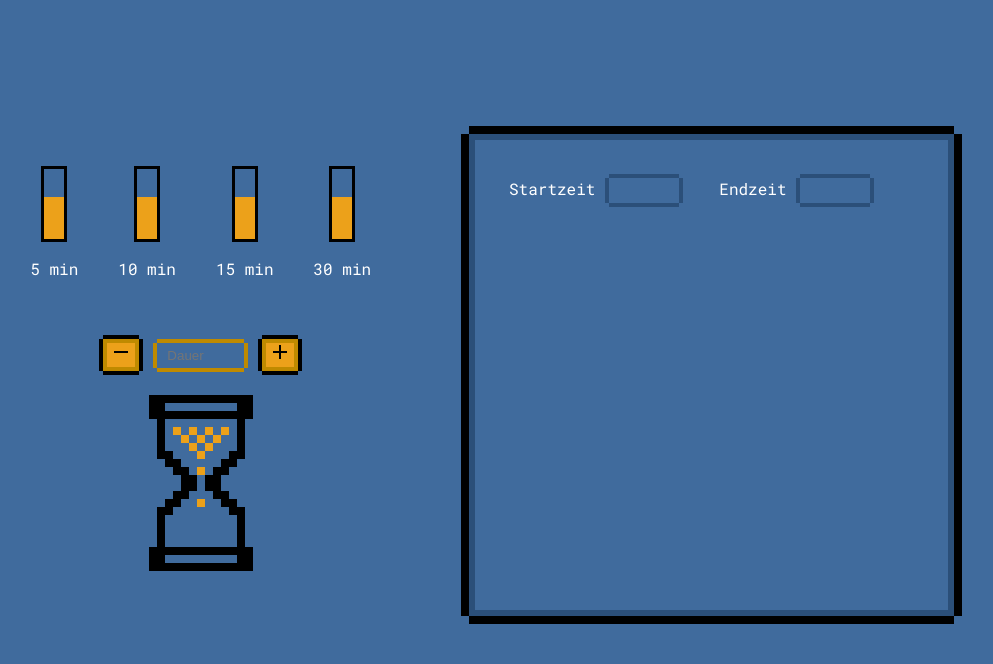
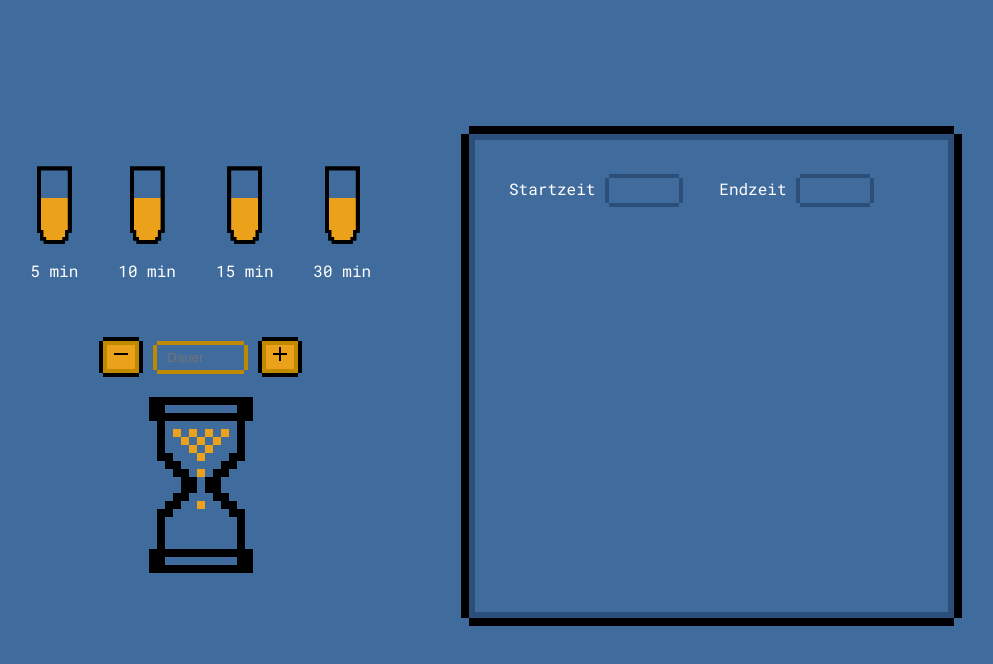
Before and after one commit to mhugen/wexC-sanduhr, a website: page src/index.html in a window 1280 px wide. Shown: the whole page, without its empty margins (184-1177 px from the left). Drawn offline with Linux system fonts and the light colour scheme; a web font is replaced by a local one.

Commit message:
style testing tubes

```diff
--- a/src/index.html
+++ b/src/index.html
@@ -16,31 +16,26 @@
     <section id="set-time">
         <div id="tubes">
             <div class="draggable tube_drag" draggable="true" data-duration="5">
-                <div class="tube" id="tube1">
+                <div class="tube-container">
+                    <div class="tube tube-border" id="tube1"></div>
                 </div>
                 <p>5 min</p>
             </div>
             <div class="draggable tube_drag" draggable="true" data-duration="10">
-                <div class="tube" id="tube2">
-                    <div class="tube-content"></div>
-                    <div class="middle-pixels"></div>
-                    <div class="bottom-pixels"></div>
+                <div class="tube-container">
+                    <div class="tube" id="tube2"></div>
                 </div>
                 <p>10 min</p>
             </div>
             <div class="draggable tube_drag" draggable="true" data-duration="15">
-                <div class="tube" id="tube3">
-                    <div class="tube-content"></div>
-                    <div class="middle-pixels"></div>
-                    <div class="bottom-pixels"></div>
+                <div class="tube-container">
+                    <div class="tube" id="tube3"></div>
                 </div>
                 <p>15 min</p>
             </div>
             <div class="draggable tube_drag" draggable="true" data-duration="30">
-                <div class="tube" id="tube4">
-                    <div class="tube-content"></div>
-                    <div class="middle-pixels"></div>
-                    <div class="bottom-pixels"></div>
+                <div class="tube-container">
+                    <div class="tube" id="tube4"></div>
                 </div>
                 <p>30 min</p>
             </div>
--- a/src/styles.css
+++ b/src/styles.css
@@ -65,14 +65,6 @@ body {
   margin: 20px;
 }
 
-#tubes {
-  display: flex;
-  flex-direction: row;
-  justify-content: center;
-  align-items: center;
-  margin: 20px;
-}
-
 /** duration **/
 .duration_group {
   justify-content: center;
@@ -100,18 +92,35 @@ body {
 }
 
 /** tube **/
+
+#tubes {
+  display: flex;
+  flex-direction: row;
+  justify-content: center;
+  align-items: center;
+  margin: 20px;
+}
+
+.tube-container {
+  position: relative;
+  width: 35px;
+  height: 78px;
+  background: black;
+  box-shadow: inset 0 0 0 5px #000000;
+  clip-path: polygon(0% 85%, 10% 85%, 10% 95%, 20% 95%, 20% 100%, 80% 100%, 80% 95%, 90% 95%, 90% 85%, 100% 85%, 100% 0%, 0% 0%);
+}
+
 .tube {
-  width: 20px;
+  background: linear-gradient( to bottom, #406B9D 0%, #406B9D 40%, #eca11a 40%, #eca11a 100%);
+  clip-path: polygon(0% 85%, 10% 85%, 10% 95%, 20% 95%, 20% 100%, 80% 100%, 80% 95%, 90% 95%, 90% 85%, 100% 85%, 100% 0%, 0% 0%);
+  z-index: 100;
+  position: absolute;
+  width: 27px;
   height: 70px;
-  background: linear-gradient(
-          to bottom,
-          #406B9D 0%,
-          #406B9D 40%,
-          #eca11a 40%,
-          #eca11a 100%);
-  border: 3px solid #000;
+  left: 4px;
+  bottom: 4px;
 }
-/*https://developer.mozilla.org/en-US/docs/Web/CSS/border-image-slice*/
+
 
 /** hourglass **/
 #hourglass{
```
